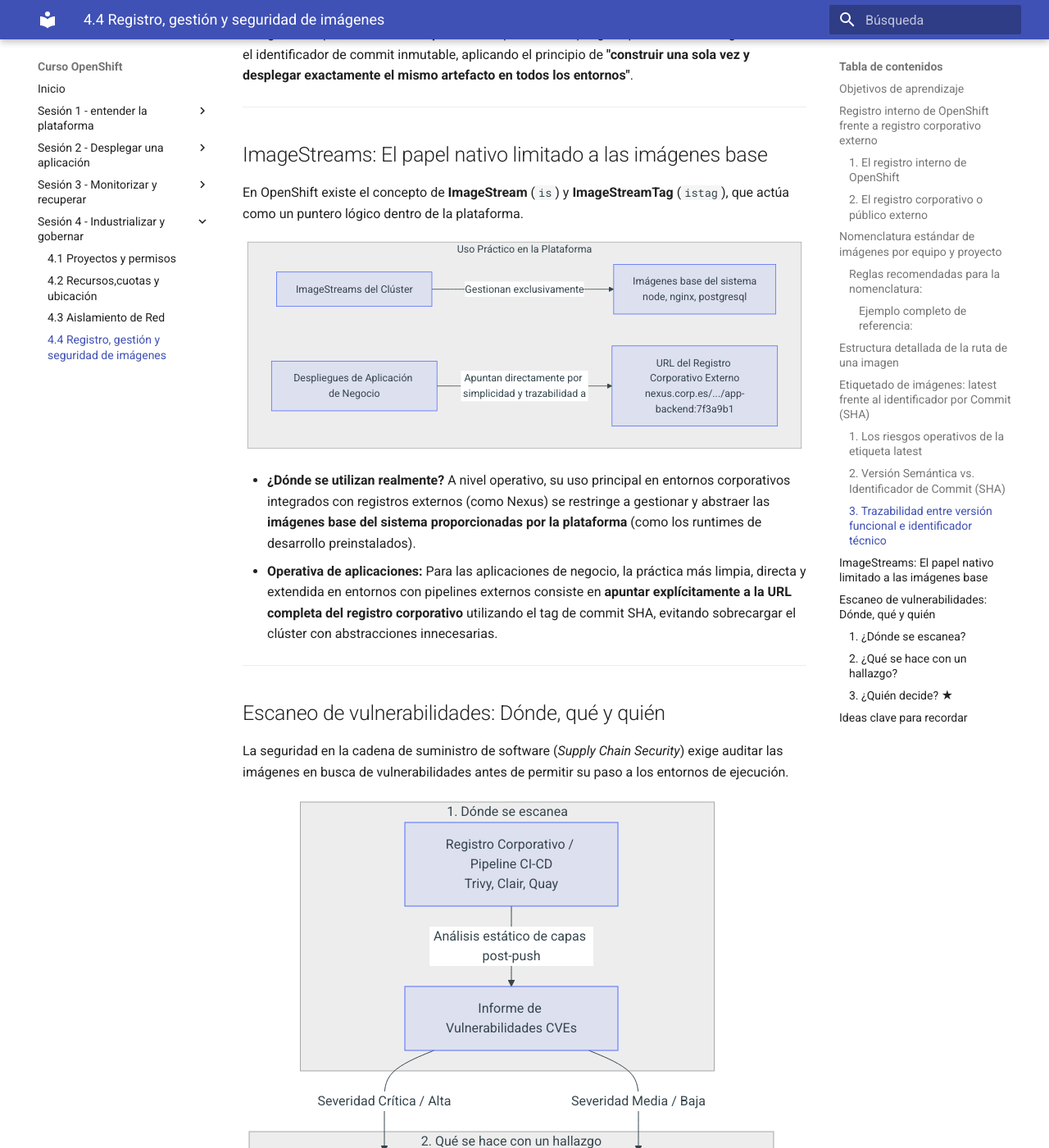
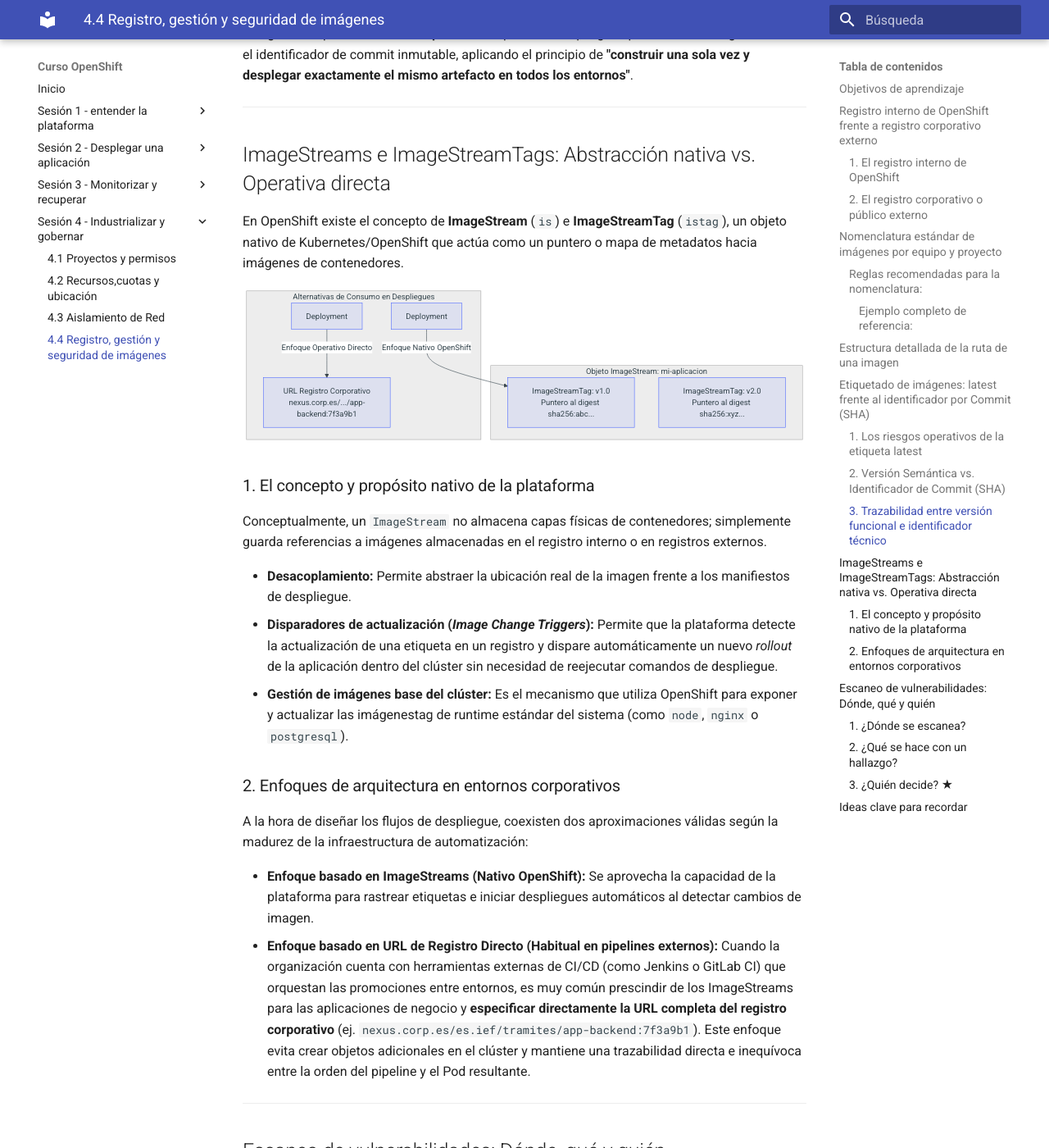
Before and after one commit to ieftraining/curso-openshift, an MkDocs documentation site: the page built from docs/sesion4/4.4 Registro, gestión y seguridad de imágenes.md, in a window 1280 px wide and 1400 px high, scrolled down 5069 px. Shown: the whole window at 82% size. Built offline with MkDocs 1.6.1 and Material for MkDocs 9.7.7, drawn with Linux system fonts in a browser that asks for light colours; some of the changed text lies outside the part shown.

Commit message:
Add files via upload

````diff
--- a/docs/sesion4/4.4 Registro, gestión y seguridad de imágenes.md
+++ b/docs/sesion4/4.4 Registro, gestión y seguridad de imágenes.md
@@ -7,7 +7,7 @@ Al finalizar este apartado serás capaz de:
 - Comprender la diferencia operativa entre el registro interno de OpenShift y un registro corporativo o público externo.
 - Diseñar y aplicar una nomenclatura estándar de imágenes basada en el equipo, el proyecto y el servicio.
 - Justificar técnicamente por qué el etiquetado por commit (SHA de Git) es un requisito indispensable en producción frente al uso del tag dinámico `latest`.
-- Entender el papel conceptual de los `ImageStreams` nativos en OpenShift limitados exclusivamente a la gestión de imágenes base del clúster.
+- Entender la función técnica de los **ImageStreams** como abstracción nativa en OpenShift y comparar el enfoque nativo frente a la operativa con URLs de registro directo.
 - Conocer el ciclo de vida del escaneo de vulnerabilidades post-push, analizando el impacto de los hallazgos de seguridad (CVEs) en la plataforma.
 
 ---
@@ -141,20 +141,37 @@ Para conectar la versión funcional con el hash inmutable almacenado en el regis
 
 ---
 
-## ImageStreams: El papel nativo limitado a las imágenes base
+## ImageStreams e ImageStreamTags: Abstracción nativa vs. Operativa directa
 
-En OpenShift existe el concepto de **ImageStream** (`is`) y **ImageStreamTag** (`istag`), que actúa como un puntero lógico dentro de la plataforma.
+En OpenShift existe el concepto de **ImageStream** (`is`) e **ImageStreamTag** (`istag`), un objeto nativo de Kubernetes/OpenShift que actúa como un puntero o mapa de metadatos hacia imágenes de contenedores.
 
 ```mermaid
 flowchart TD
-    subgraph Uso Práctico en la Plataforma
-        A[ImageStreams del Clúster] -->|Gestionan exclusivamente| B[Imágenes base del sistema<br>node, nginx, postgresql]
-        C[Despliegues de Aplicación de Negocio] -->|Apuntan directamente por simplicidad y trazabilidad a| D[URL del Registro Corporativo Externo<br>nexus.corp.es/.../app-backend:7f3a9b1]
+    subgraph Objeto ImageStream: mi-aplicacion
+        IST1[ImageStreamTag: v1.0<br>Puntero al digest sha256:abc...]
+        IST2[ImageStreamTag: v2.0<br>Puntero al digest sha256:xyz...]
+    end
+
+    subgraph Alternativas de Consumo en Despliegues
+        D[Deployment] -->|Enfoque Nativo OpenShift| IST1
+        E[Deployment] -->|Enfoque Operativo Directo| R[URL Registro Corporativo<br>nexus.corp.es/.../app-backend:7f3a9b1]
     end
 ```
 
-- **¿Dónde se utilizan realmente?** A nivel operativo, su uso principal en entornos corporativos integrados con registros externos (como Nexus) se restringe a gestionar y abstraer las **imágenes base del sistema proporcionadas por la plataforma** (como los runtimes de desarrollo preinstalados).
-- **Operativa de aplicaciones:** Para las aplicaciones de negocio, la práctica más limpia, directa y extendida en entornos con pipelines externos consiste en **apuntar explícitamente a la URL completa del registro corporativo** utilizando el tag de commit SHA, evitando sobrecargar el clúster con abstracciones innecesarias.
+### 1. El concepto y propósito nativo de la plataforma
+
+Conceptualmente, un `ImageStream` no almacena capas físicas de contenedores; simplemente guarda referencias a imágenes almacenadas en el registro interno o en registros externos.
+
+- **Desacoplamiento:** Permite abstraer la ubicación real de la imagen frente a los manifiestos de despliegue.
+- **Disparadores de actualización (*Image Change Triggers*):** Permite que la plataforma detecte la actualización de una etiqueta en un registro y dispare automáticamente un nuevo *rollout* de la aplicación dentro del clúster sin necesidad de reejecutar comandos de despliegue.
+- **Gestión de imágenes base del clúster:** Es el mecanismo que utiliza OpenShift para exponer y actualizar las imágenestag de runtime estándar del sistema (como `node`, `nginx` o `postgresql`).
+
+### 2. Enfoques de arquitectura en entornos corporativos
+
+A la hora de diseñar los flujos de despliegue, coexisten dos aproximaciones válidas según la madurez de la infraestructura de automatización:
+
+- **Enfoque basado en ImageStreams (Nativo OpenShift):** Se aprovecha la capacidad de la plataforma para rastrear etiquetas e iniciar despliegues automáticos al detectar cambios de imagen.
+- **Enfoque basado en URL de Registro Directo (Habitual en pipelines externos):** Cuando la organización cuenta con herramientas externas de CI/CD (como Jenkins o GitLab CI) que orquestan las promociones entre entornos, es muy común prescindir de los ImageStreams para las aplicaciones de negocio y **especificar directamente la URL completa del registro corporativo** (ej. `nexus.corp.es/es.ief/tramites/app-backend:7f3a9b1`). Este enfoque evita crear objetos adicionales en el clúster y mantiene una trazabilidad directa e inequívoca entre la orden del pipeline y el Pod resultante.
 
 ---
 
@@ -199,5 +216,5 @@ flowchart TD
     - El **registro interno de OpenShift** gestiona fundamentalmente las imágenes base del sistema, mientras que los **registros corporativos externos** centralizan la custodia de las aplicaciones de negocio.
     - Una nomenclatura estructurada por dominio, espacio de equipo, microservicio y tag inmutable garantiza la trazabilidad corporativa.
     - **Nunca utilices la etiqueta `latest` en producción**: destruye el determinismo y bloquea los mecanismos de auditoría y *rollback*.
-    - Los **ImageStreams** se reservan principalmente para la gestión nativa de imágenes base del clúster, operando en las aplicaciones de negocio directamente con las URLs del registro corporativo.
+    - Los **ImageStreams** proporcionan una abstracción nativa para desacoplar registros y automatizar disparadores de despliegue, aunque en pipelines corporativos externos se utiliza frecuentemente el direccionamiento directo por URL de registro corporativo.
     - El **escaneo de vulnerabilidades** debe integrarse de forma temprana (post-push en el pipeline o registro), aplicando bloqueos automáticos ante CVEs críticos y requiriendo validación formal de seguridad para cualquier excepción.
````
